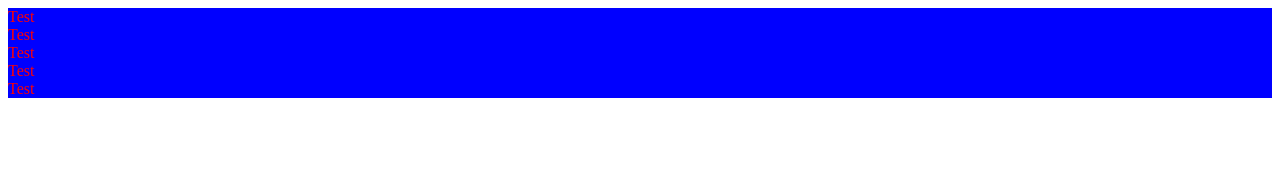
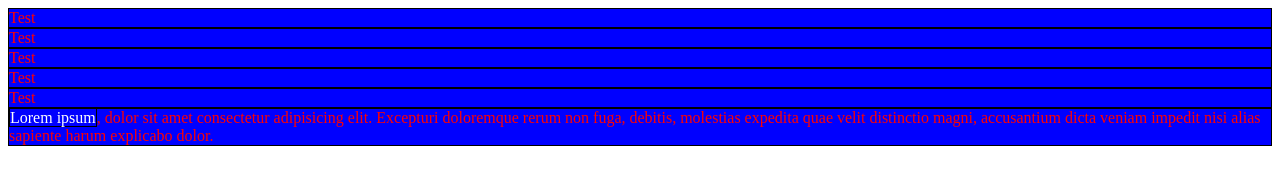
Before and after one commit to Salvo1789/fs0123-Salvatore-Mercurio, a plain HTML site: page m1/s1/g3/css-basi/index.html in a window 1280 px wide. Drawn offline with Linux system fonts and the light colour scheme.

Commit message:
collegamento esercizi css

```diff
--- a/m1/s1/g3/css-basi/css/style.css
+++ b/m1/s1/g3/css-basi/css/style.css
@@ -2,3 +2,11 @@ div{
     color: red;
     background-color: blue;
 }
+
+div span {
+    color: white;
+}
+
+div, span {
+    border: 1px solid #000;
+}
--- a/m1/s1/g3/css-basi/index.html
+++ b/m1/s1/g3/css-basi/index.html
@@ -15,5 +15,7 @@
     <div>Test</div>
     <div>Test</div>
 
+    <div><span>Lorem ipsum</span>, dolor sit amet consectetur adipisicing elit. Excepturi doloremque rerum non fuga, debitis, molestias expedita quae velit distinctio magni, accusantium dicta veniam impedit nisi alias sapiente harum explicabo dolor.</div>
+
 </body>
 </html>
```
